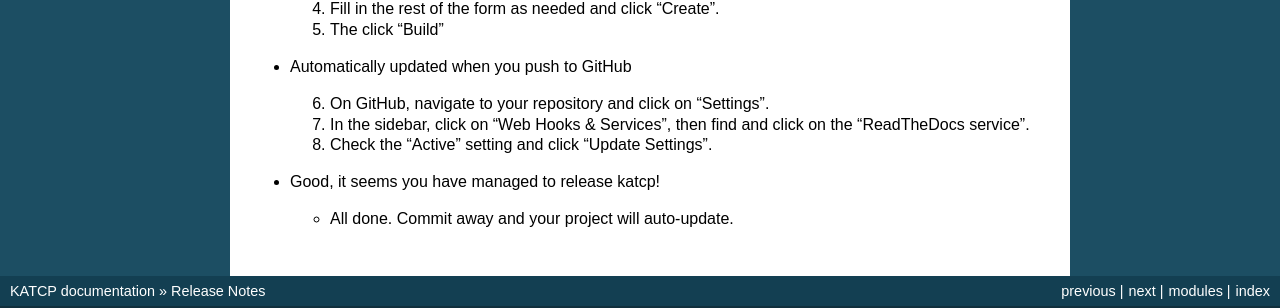
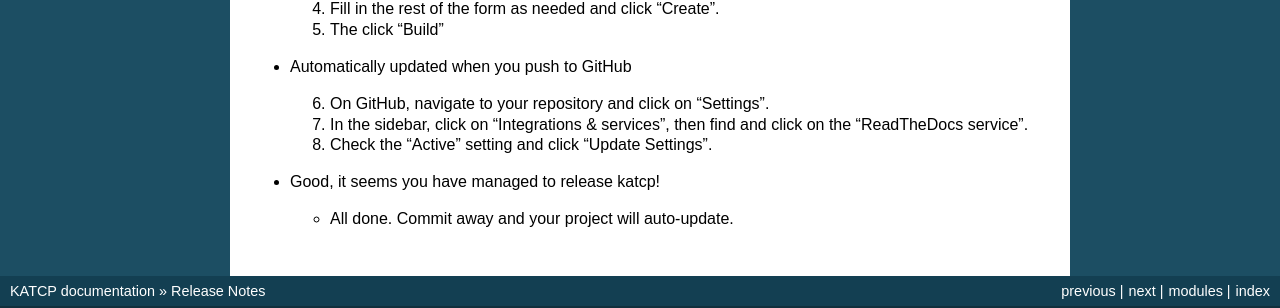
Before and after one commit to ska-sa/katcp-python, a Sphinx documentation site: the page built from doc/releasenotes.rst, in a window 1280 px wide and 900 px high, scrolled down 4421 px. Shown: the part 562-870 px from the top of the window. Built offline with Sphinx 7.4.7, drawn with Linux system fonts in a browser that asks for light colours; formulas are drawn with MathJax 3; the version number could not be read and is left out.

Commit message:
Update releasenotes.rst

```diff
--- a/doc/releasenotes.rst
+++ b/doc/releasenotes.rst
@@ -299,7 +299,7 @@ your git origin.
 * Automatically updated when you push to GitHub
 
   6. On GitHub, navigate to your repository and click on "Settings".
-  7. In the sidebar, click on "Web Hooks & Services", then find and click on
+  7. In the sidebar, click on "Integrations & services", then find and click on
      the "ReadTheDocs service".
   8. Check the "Active" setting and click "Update Settings".
 
```
